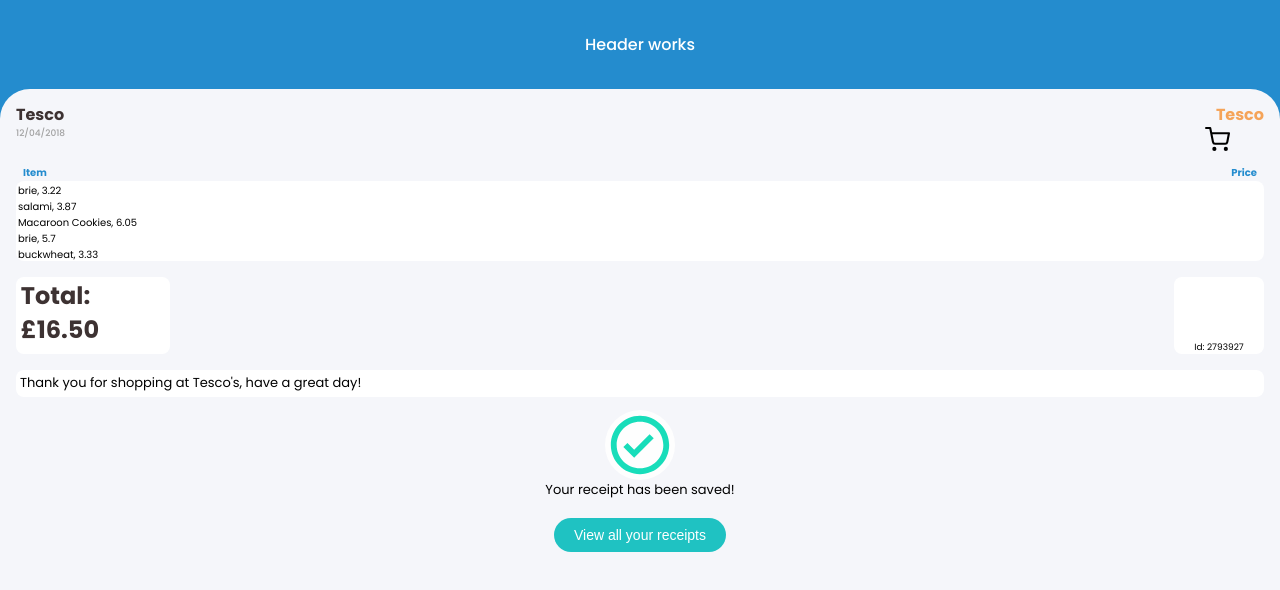
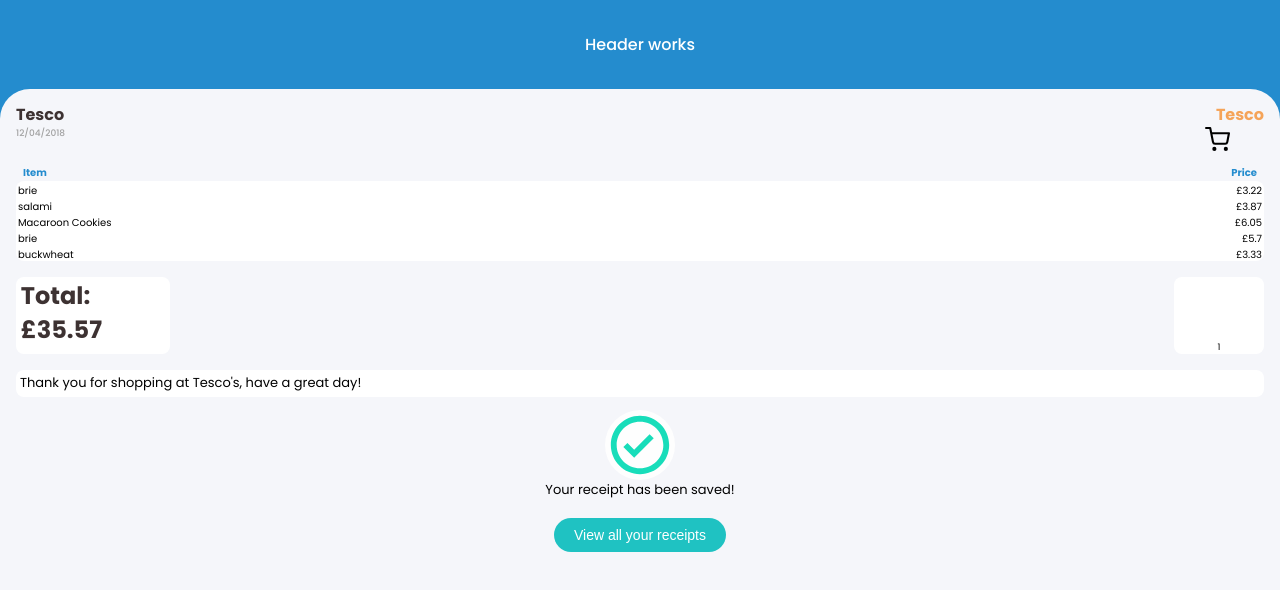
Before and after one commit to lisiesu/QR-Eceipts, a React (Create React App) app in the folder client/: page /receipt/1 in a window 1280 px wide. Shown: the top 590 px of the page. Built offline with nearby package versions, Linux system fonts and the light colour scheme.

Commit message:
:sparkles: (⚛️ Frontend) price, total and ID rendered dynamically

```diff
--- a/client/src/components/Receipt/Items/Items.tsx
+++ b/client/src/components/Receipt/Items/Items.tsx
@@ -1,16 +1,21 @@
 import React from 'react';
 import './Items.css';
-import { ProductInterface } from '../../../interfaces/types';
+import { ProductInterface, Receipt } from '../../../interfaces/types';
 
 interface Props {
 	item: ProductInterface['product'];
 	price: ProductInterface['price'];
+	currency: Receipt['currency'];
 }
 
-function Items({ item, price }: Props): JSX.Element {
+function Items({ item, price, currency }: Props): JSX.Element {
 	return (
-		<div>
-			{item}, {price}
+		<div className="Items">
+			<span className="Item-Span">{item}</span>
+			<span className="Price-Span">
+				{currency}
+				{price}
+			</span>
 		</div>
 	);
 }
--- a/client/src/components/Receipt/ItemsList/ItemsList.tsx
+++ b/client/src/components/Receipt/ItemsList/ItemsList.tsx
@@ -2,19 +2,24 @@
 import './ItemsList.css';
 import Items from '../Items/Items';
 import PriceAndQR from '../PriceAndQR/PriceAndQR';
-import { ProductInterface } from '../../../interfaces/types';
+import { Receipt } from '../../../interfaces/types';
 
 interface Props {
-	products: ProductInterface[];
+	receipt: Receipt;
 }
 
-function ItemsList({ products }: Props): JSX.Element {
-	const items = products.map((el) => (
-		<Items key={el.id} item={el.product} price={el.price} />
+function ItemsList({ receipt }: Props): JSX.Element {
+	const items = receipt.products.map((el) => (
+		<Items
+			key={el.id}
+			item={el.product}
+			price={el.price}
+			currency={receipt.currency}
+		/>
 	));
+
 	return (
 		<div>
-			{console.log(products)}
 			<div className="Item-List-Titles">
 				<p>Item</p>
 				<p>Price</p>
@@ -24,9 +29,12 @@
 					<li className="List">{items}</li>
 				</ul>
 			</div>
-			<PriceAndQR />
+			<PriceAndQR receipt={receipt} />
 			<div className="Message-Container">
-				<p>Thank you for shopping at Tesco&apos;s, have a great day!</p>
+				<p>
+					{receipt.misc}Thank you for shopping at Tesco&apos;s, have a great
+					day!
+				</p>
 			</div>
 		</div>
 	);
--- a/client/src/components/Receipt/PriceAndQR/priceAndQR.tsx
+++ b/client/src/components/Receipt/PriceAndQR/priceAndQR.tsx
@@ -1,14 +1,22 @@
 import './PriceAndQR.css';
 import React from 'react';
+import { Receipt } from '../../../interfaces/types';
 
-function PriceAndQR(): JSX.Element {
+interface Props {
+	receipt: Receipt;
+}
+
+function PriceAndQR({ receipt }: Props): JSX.Element {
 	return (
 		<div className="Price-QR-Container">
 			<div className="Price-Container">
 				<p className="Total-Title">Total:</p>
-				<p className="Total-Price">£16.50</p>
+				<p className="Total-Price">
+					{receipt.currency}
+					{receipt.total}
+				</p>
 			</div>
-			<p className="Receipt-Id">Id: 2793927</p>
+			<p className="Receipt-Id">{receipt.id} </p>
 		</div>
 	);
 }
--- a/client/src/screens/ReceiptBody/ReceiptBody.tsx
+++ b/client/src/screens/ReceiptBody/ReceiptBody.tsx
@@ -4,13 +4,8 @@
 import { BiCheckCircle } from 'react-icons/bi';
 import { useHistory, useParams } from 'react-router-dom';
 import ItemsList from '../../components/Receipt/ItemsList/ItemsList';
-import { ProductInterface, Receipt } from '../../interfaces/types';
+import { Receipt } from '../../interfaces/types';
 import * as service from '../../services/ServerAPIServices';
-
-interface Props {
-	receipt: Receipt;
-	products: ProductInterface[];
-}
 
 function ReceiptBody(): JSX.Element {
 	const { id } = useParams<{ id?: string }>();
@@ -19,15 +14,10 @@
 		history.push('/receipt-list');
 	};
 	const [receipt, setReceipt] = useState<Receipt>();
-	const [products, setProducts] = useState<ProductInterface>();
 
 	useEffect(() => {
 		service.getReceiptByid(id).then((el) => setReceipt(el));
 	}, [id]);
-
-	// useEffect(() => {
-	// 	service.getUserReceipt(id).then((el) => setReceipt(el));
-	// }, []);
 
 	return (
 		<div className="Receipt-Container">
@@ -45,7 +35,7 @@
 							</p>
 						</li>
 					</div>
-					<ItemsList products={receipt.products} />
+					<ItemsList receipt={receipt} />
 					<div className="Receipt-Saved-Text">
 						<li className="Tick-Container">
 							<p className="Tick">
```
